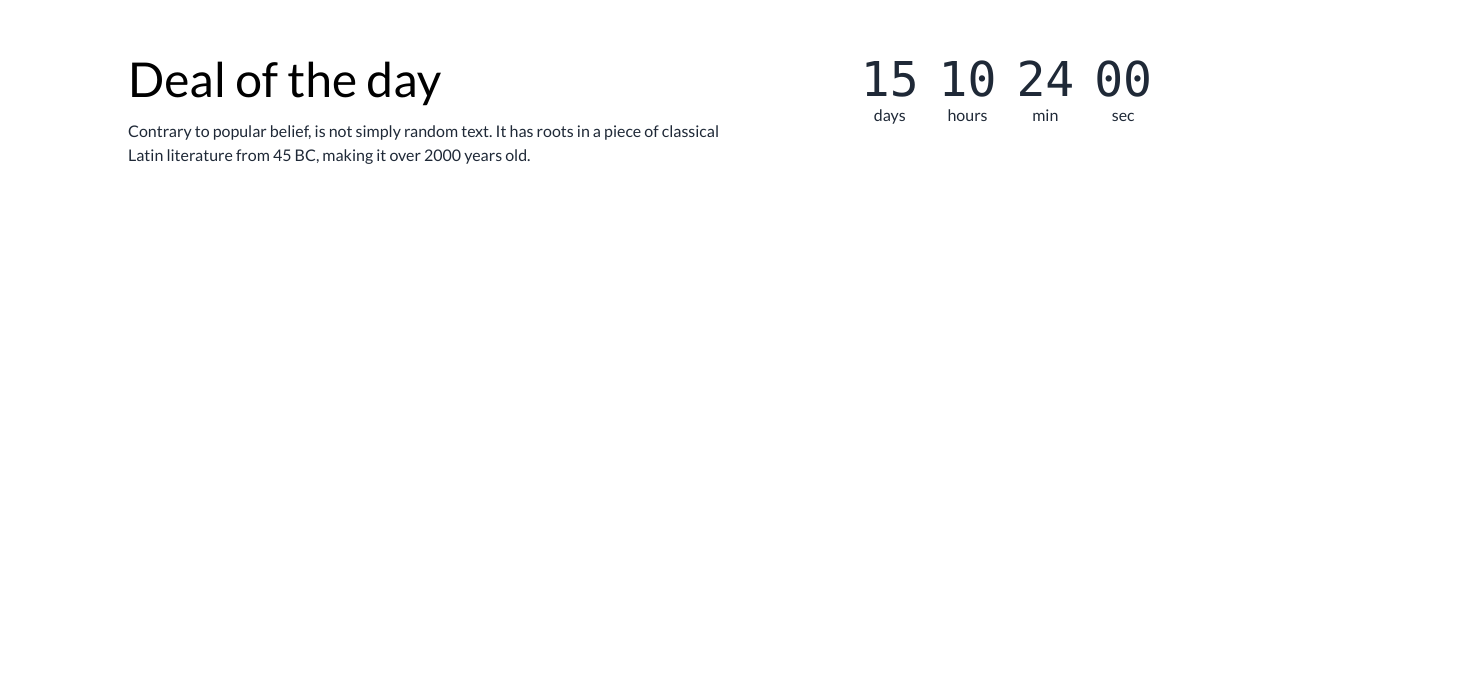
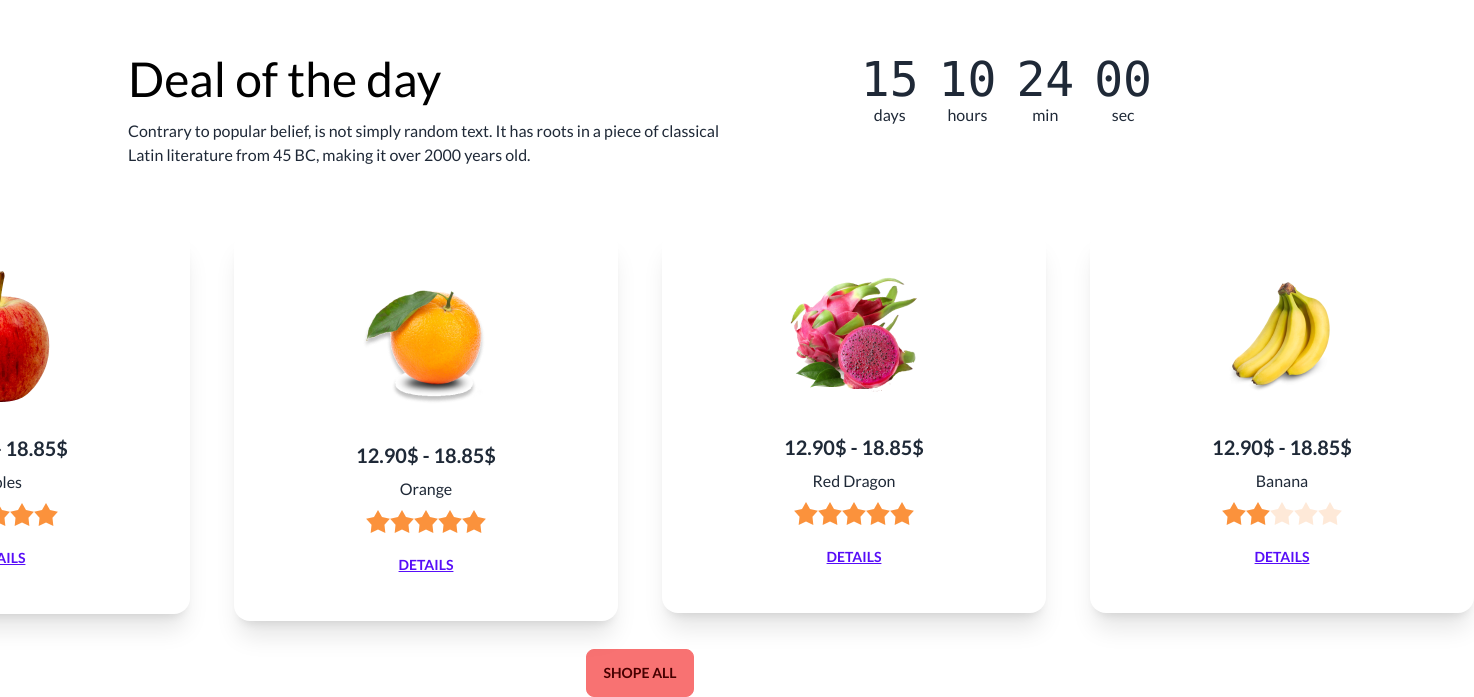
Before and after one commit to jobayer58/FRUIT-BRUST, a plain HTML site: page index.html in a window 1280 px wide. Shown: the part 1267-1964 px from the top of the page, 1474 px wide, since content can reach past the window. Before the commit the page ends 1498 px from the top, so only its background shows below. Drawn offline with nearby package versions, Linux system fonts and the light colour scheme.

Commit message:
added main section

```diff
--- a/index.html
+++ b/index.html
@@ -60,8 +60,8 @@
                     <img src="images/logo.png" alt="">
                     <h1>Fruit Burst</h1>
                 </div>
-                <div class="form-control">
-                    <input type="text" placeholder="Search" class="input input-bordered w-24 md:w-auto" />
+                <div class="form-control  ">
+                    <input type="text" placeholder="Search" class="input input-bordered rounded-full w-24 md:w-auto" />
                   </div>
                   <div class="">
                     <svg xmlns="http://www.w3.org/2000/svg" width="20" height="20" viewBox="0 0 20 20" fill="none">
@@ -160,6 +160,100 @@
             </div>
           </div>
         </div>
+        <!-- chose fruit -->
+        <div class="flex justify-center gap-11">
+          <div>
+          <!-- card 1st pic -->
+          <div class="card w-96 bg-base-100 shadow-xl">
+            <figure class="px-10 pt-10">
+              <img src="images/fruit6.png" alt="Shoes" class="rounded-xl" />
+            </figure>
+            <div class="card-body items-center text-center">
+              <h2 class="card-title">12.90$ - 18.85$</h2>
+              <p>Apples</p>
+              <div class="rating">
+                <input type="radio" name="rating-2" class="mask mask-star-2 bg-orange-400" />
+                <input type="radio" name="rating-2" class="mask mask-star-2 bg-orange-400" checked />
+                <input type="radio" name="rating-2" class="mask mask-star-2 bg-orange-400" />
+                <input type="radio" name="rating-2" class="mask mask-star-2 bg-orange-400" />
+                <input type="radio" name="rating-2" class="mask mask-star-2 bg-orange-400" />
+              </div>
+              <div class="card-actions">
+                <button class="btn btn-active btn-link">Details</button>
+              </div>
+            </div>
+          </div>
+        </div>
+        <div>
+          <!-- card 2nd pic -->
+          <div class="card w-96 bg-base-100 shadow-xl">
+            <figure class="px-10 pt-10">
+              <img src="images/fruit7.png" alt="Shoes" class="rounded-xl" />
+            </figure>
+            <div class="card-body items-center text-center">
+              <h2 class="card-title">12.90$ - 18.85$</h2>
+              <p>Orange</p>
+              <div class="rating">
+                <input type="radio" name="rating-2" class="mask mask-star-2 bg-orange-400" />
+                <input type="radio" name="rating-2" class="mask mask-star-2 bg-orange-400" checked />
+                <input type="radio" name="rating-2" class="mask mask-star-2 bg-orange-400" />
+                <input type="radio" name="rating-2" class="mask mask-star-2 bg-orange-400" />
+                <input type="radio" name="rating-2" class="mask mask-star-2 bg-orange-400" />
+              </div>
+              <div class="card-actions">
+                <button class="btn btn-active btn-link">Details</button>
+              </div>
+            </div>
+          </div>
+        </div>
+        <div>
+          <!-- card 3rd pic -->
+          <div class="card w-96 bg-base-100 shadow-xl">
+            <figure class="px-10 pt-10">
+              <img src="images/fruit8.png" alt="Shoes" class="rounded-xl" />
+            </figure>
+            <div class="card-body items-center text-center">
+              <h2 class="card-title">12.90$ - 18.85$ </h2>
+              <p>Red Dragon</p>
+              <div class="rating">
+                <input type="radio" name="rating-2" class="mask mask-star-2 bg-orange-400" />
+                <input type="radio" name="rating-2" class="mask mask-star-2 bg-orange-400" checked />
+                <input type="radio" name="rating-2" class="mask mask-star-2 bg-orange-400" />
+                <input type="radio" name="rating-2" class="mask mask-star-2 bg-orange-400" />
+                <input type="radio" name="rating-2" class="mask mask-star-2 bg-orange-400" />
+              </div>
+              <div class="card-actions">
+                <button class="btn btn-active btn-link">Details</button>
+              </div>
+            </div>
+          </div>
+        </div>
+        <div>
+          <!-- card 4th pic -->
+          <div class="card w-96 bg-base-100 shadow-xl">
+            <figure class="px-10 pt-10">
+              <img src="images/fruit9.png" alt="Shoes" class="rounded-xl" />
+            </figure>
+            <div class="card-body items-center text-center">
+              <h2 class="card-title">12.90$ - 18.85$</h2>
+              <p>Banana</p>
+              <div class="rating">
+                <input type="radio" name="rating-2" class="mask mask-star-2 bg-orange-400" />
+                <input type="radio" name="rating-2" class="mask mask-star-2 bg-orange-400" checked />
+                <input type="radio" name="rating-2" class="mask mask-star-2 bg-orange-400" />
+                <input type="radio" name="rating-2" class="mask mask-star-2 bg-orange-400" />
+                <input type="radio" name="rating-2" class="mask mask-star-2 bg-orange-400" />
+              </div>
+              <div class="card-actions">
+                <button class="btn btn-active btn-link">Details</button>
+              </div>
+            </div>
+          </div>
+        </div>
+        </div>
+        <div class="text-center mt-7">
+          <button class="btn btn-error">Shope all</button>
+        </div>
       </section>
       <!-- 2nd slider -->
       <!-- <section class="">
```
